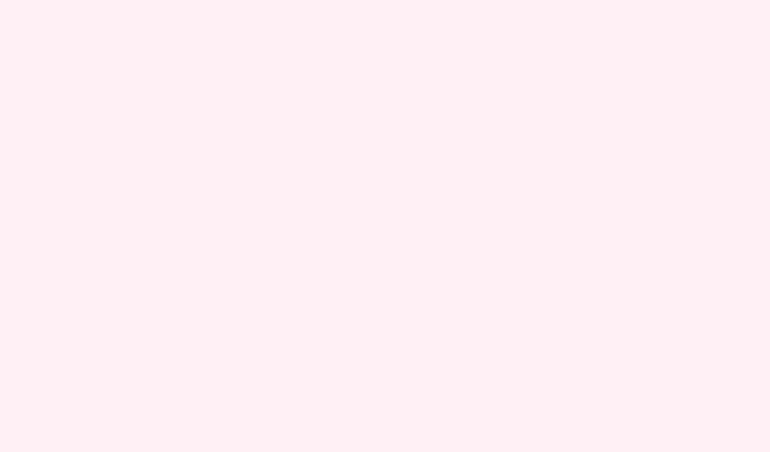
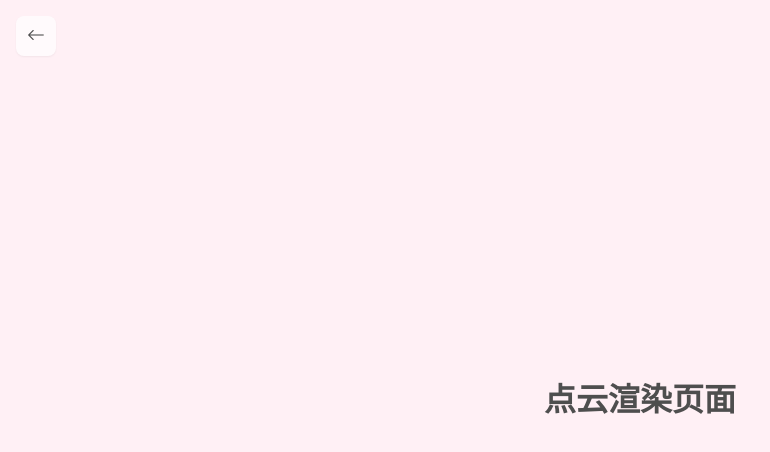
Before and after one commit to xxiixi/task-manager-web, a Vue app: page /point-cloud in a window 1280 px wide. Before the commit this address had no page. Shown: the top 452 px of the page, without its empty margins (0-770 px from the left). Built offline with nearby package versions, Linux system fonts and the light colour scheme; the HTML template or start-up script is replaced by a standard one.

Commit message:
✨ feat: add pcd

```diff
--- a/src/components/HeaderToolbar.vue
+++ b/src/components/HeaderToolbar.vue
@@ -1,12 +1,22 @@
 <template>
   <div class="header-toolbar">
+    <div class="left-buttons">
       <button
         class="toolbar-btn"
         @click="handleStarDrawer"
         :title="starDrawerTooltip"
       >
-      <i class="bi bi-star-fill"></i>
+        <i class="bi bi-star"></i>
       </button>
+      <button
+        class="toolbar-btn"
+        @click="handlePointCloud"
+        :title="pointCloudTooltip"
+      >
+        <i class="bi bi-cloud"></i>
+      </button>
+    </div>
+    <div class="right-buttons">
     <button
       class="toolbar-btn"
       @click="handleExport"
@@ -51,6 +61,7 @@
     >
       <i class="bi bi-github"></i>
     </a>
+    </div>
   </div>
 </template>
 
@@ -99,8 +110,16 @@ const starDrawerTooltip = computed(() => {
   return '五角星绘制'
 })
 
+const pointCloudTooltip = computed(() => {
+  return '点云渲染'
+})
+
 const handleStarDrawer = () => {
   router.push('/star-drawer')
+}
+
+const handlePointCloud = () => {
+  router.push('/point-cloud')
 }
 
 const handleToggleTheme = () => {
@@ -193,6 +212,16 @@ const handleFileImport = async (event: Event) => {
   margin-right: auto;
 }
 
+.left-buttons {
+  display: flex;
+  gap: @spacing-sm;
+}
+
+.right-buttons {
+  display: flex;
+  gap: @spacing-sm;
+}
+
 .toolbar-btn {
   width: 40px;
   height: 40px;
--- a/src/router/index.ts
+++ b/src/router/index.ts
@@ -13,6 +13,11 @@ const router = createRouter({
       name: 'star-drawer',
       component: () => import('../views/StarDrawer.vue'),
     },
+    {
+      path: '/point-cloud',
+      name: 'point-cloud',
+      component: () => import('../views/PointCloud.vue'),
+    },
   ],
 })
 
--- /dev/null
+++ b/src/views/PointCloud.vue
@@ -0,0 +1,81 @@
+<template>
+  <div class="point-cloud-page">
+    <button class="back-btn" @click="goBack" title="返回">
+      <i class="bi bi-arrow-left"></i>
+    </button>
+    <div class="content-container">
+      <h1>点云渲染页面</h1>
+    </div>
+  </div>
+</template>
+
+<script setup lang="ts">
+import { useRouter } from 'vue-router'
+
+const router = useRouter()
+
+const goBack = () => {
+  router.push('/')
+}
+</script>
+
+<style scoped lang="less">
+@import '@/styles/variables.less';
+
+.point-cloud-page {
+  width: 100vw;
+  min-height: 100vh;
+  display: flex;
+  align-items: center;
+  justify-content: center;
+  padding: 20px;
+  background-color: var(--bg-color);
+  transition: background-color @transition-base;
+  position: relative;
+}
+
+.back-btn {
+  position: fixed;
+  top: @spacing-md;
+  left: @spacing-md;
+  width: 40px;
+  height: 40px;
+  border-radius: @border-radius-md;
+  border: none;
+  background: var(--bg-secondary);
+  color: var(--text-primary);
+  cursor: pointer;
+  display: flex;
+  align-items: center;
+  justify-content: center;
+  transition: all @transition-fast;
+  box-shadow: @shadow-sm;
+  z-index: @z-index-fixed;
+
+  &:hover {
+    background: var(--card-hover-bg);
+    transform: translateY(-2px);
+    box-shadow: @shadow-md;
+  }
+
+  &:active {
+    transform: translateY(0);
+  }
+
+  .bi {
+    font-size: @font-size-lg;
+  }
+}
+
+.content-container {
+  max-width: 100%;
+  max-height: 100vh;
+  display: flex;
+  align-items: center;
+  justify-content: center;
+}
+
+h1 {
+  color: var(--text-primary);
+}
+</style>
```
Also changed, not shown: 1 other file (tests, documents, lock files or other folders). Lines whose indentation alone changed are shown as unchanged.
